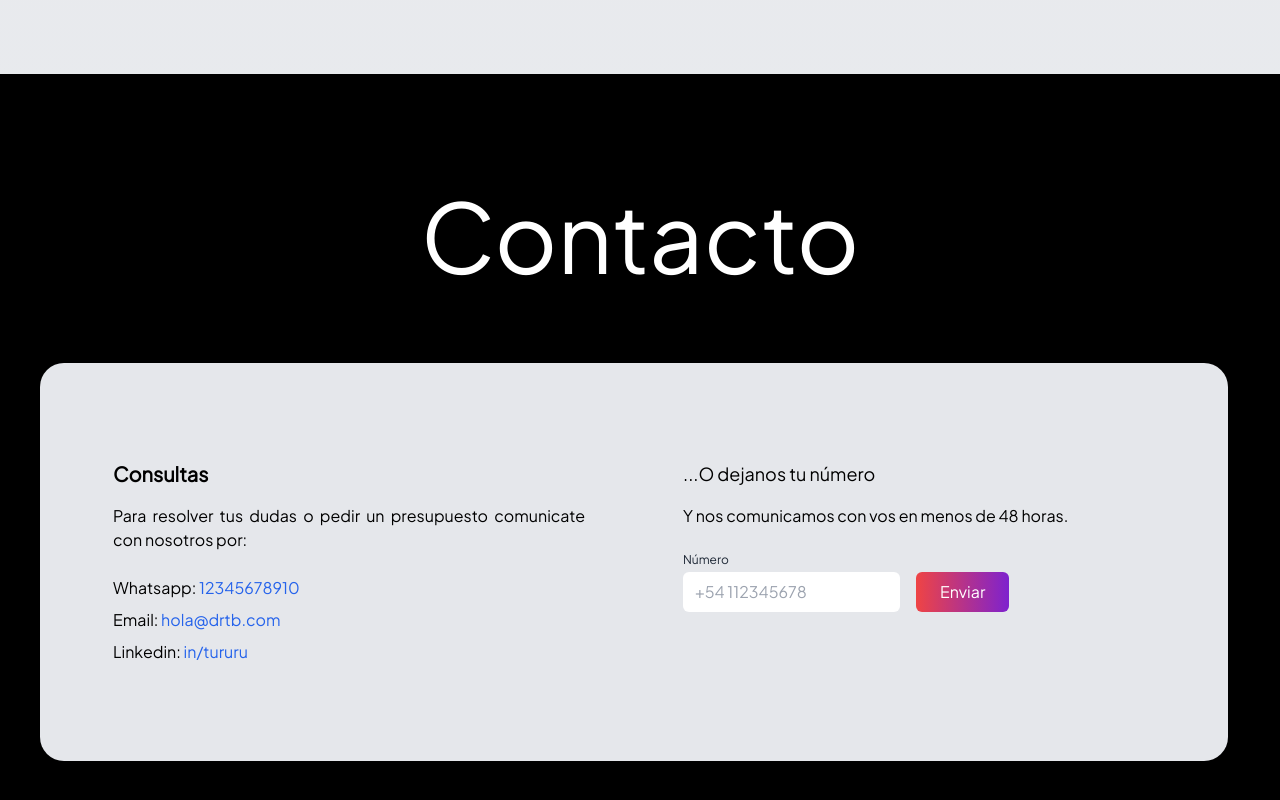
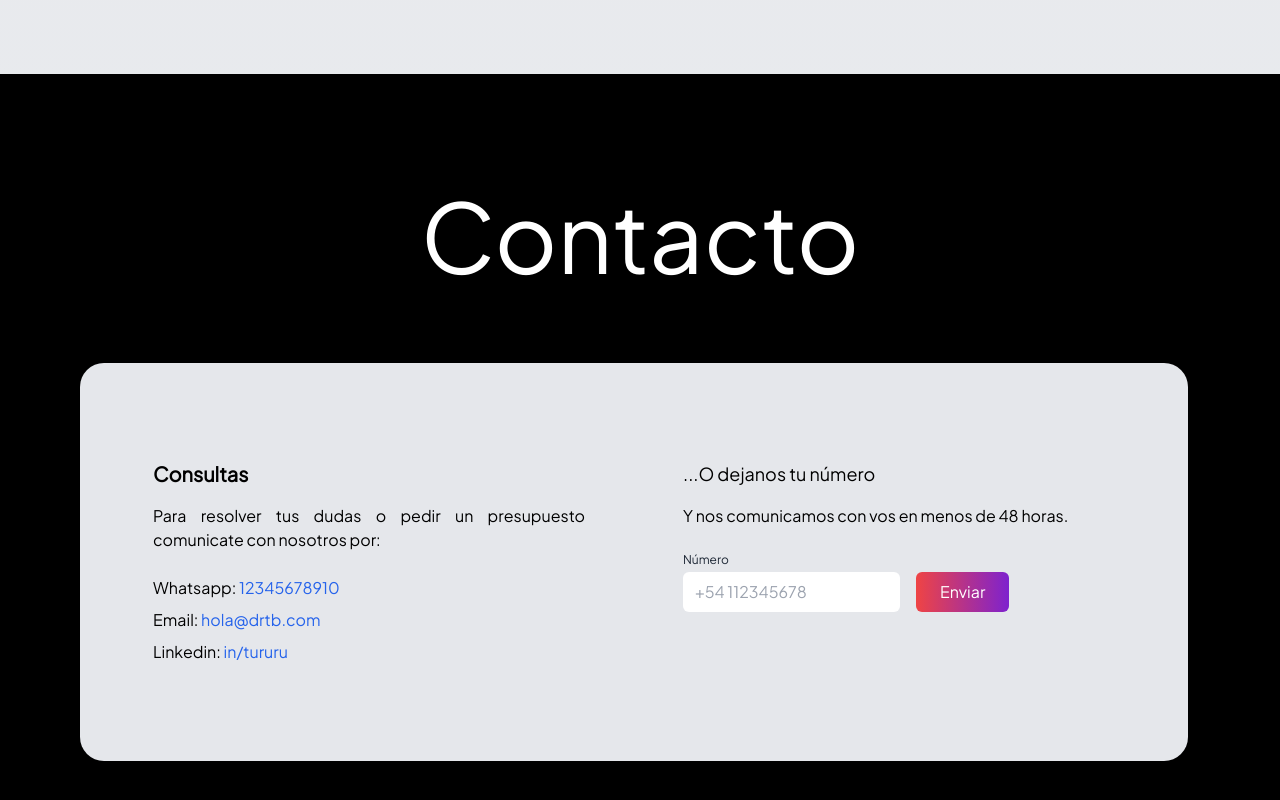
Before and after one commit to emiliacb/myxa-landing, a Next.js app: page / in a window 1280 px wide. Shown: the part 4564-5364 px from the top of the page. Built offline with nearby package versions, Linux system fonts and the light colour scheme.

Commit message:
added max width to contact

```diff
--- a/src/pages/index.jsx
+++ b/src/pages/index.jsx
@@ -203,7 +203,7 @@ export default function Home() {
           className="flex min-h-screen w-screen flex-col items-center justify-center bg-black text-white"
         >
           <h2 className="text-4xl md:text-6xl lg:text-8xl">Contacto</h2>
-          <div className="mt-20 w-full max-w-[1200px] items-center text-black">
+          <div className="mt-20 w-full max-w-[1200px] items-center text-black  px-4 md:px-10">
             <Card>
               <div className="flex w-full flex-col justify-between md:gap-10 lg:flex-row lg:gap-16">
                 <div className="max-w-2xl flex-1 border p-4">
```
